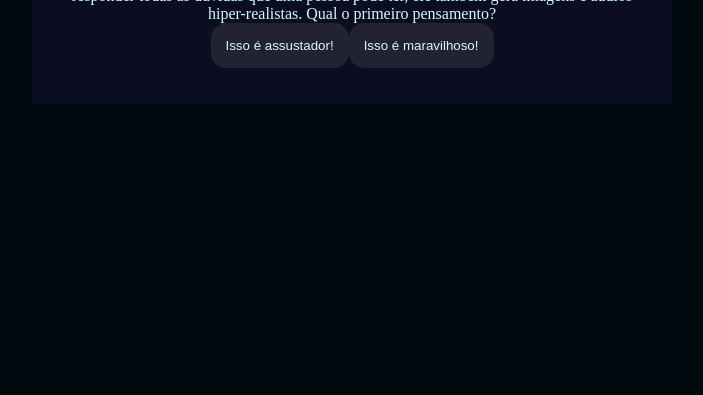
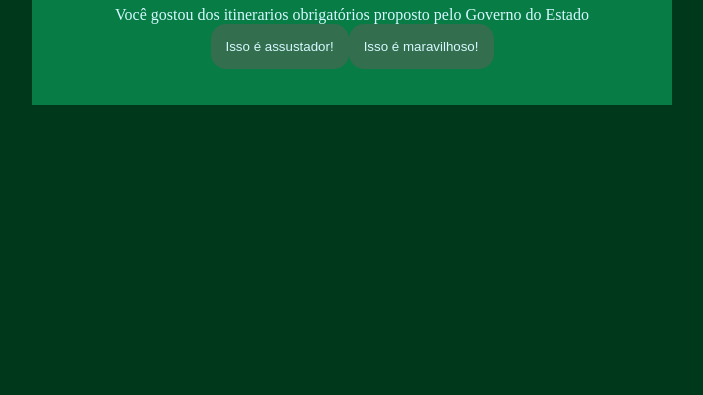
Before and after one commit to gustavolimalaves/segundo-trimestre, a plain HTML site: page index.html in a window 1280 px wide. Shown: the part 421-816 px from the top of the page, without its empty margins (288-991 px from the left). Drawn offline with Linux system fonts and the light colour scheme.

Commit message:
Add files via upload

```diff
--- a/index.html
+++ b/index.html
@@ -8,7 +8,7 @@
 </head>
 <body>
     <div class="caixa-principal">
-        <h1>Você decide o futuro da IA</h1>
+        <h1>O que você mudaria na educação pública do Paraná?</h1>
         <div class="caixa-perguntas"></div>
         <div class="caixa-alternativas"></div>
         <div class="caixa-resultado">
--- a/script.js
+++ b/script.js
@@ -6,67 +6,67 @@ const textoResultado = document.querySelector(".texto-resultado");
 
 const perguntas = [
     {
-        enunciado: "Assim que saiu da escola você se depara com uma nova tecnologia, um chat que consegue responder todas as dúvidas que uma pessoa pode ter, ele também gera imagens e áudios hiper-realistas. Qual o primeiro pensamento?",
+        enunciado: "Você gostou dos itinerarios obrigatórios proposto pelo Governo do Estado",
         alternativas: [
             {
                 texto: "Isso é assustador!",
-                afirmacao: "No início ficou com medo do que essa tecnologia pode fazer. "
+                afirmacao: "Esses novos componentes não agregam em uma preparação sólida para ENEM e vestibulares."
             },
             {
                 texto: "Isso é maravilhoso!",
-                afirmacao: "Quis saber como usar IA no seu dia a dia."
+                afirmacao: "Me ajudou a me encontrar na área em que eu sou mais aplicado (a)."
             }
         ]
     },
     {
-        enunciado: "Com a descoberta desta tecnologia, chamada Inteligência Artificial, uma professora de tecnologia da escola decidiu fazer uma sequência de aulas sobre esta tecnologia. No fim de uma aula ela pede que você escreva um trabalho sobre o uso de IA em sala de aula. Qual atitude você toma?",
+        enunciado: "Em relação com a merenda escolar, você gosta de ser obrigado a pegar todas as opções, sem escolher o que você vai comer?",
         alternativas: [
             {
-                texto: "Utiliza uma ferramenta de busca na internet que utiliza IA para que ela ajude a encontrar informações relevantes para o trabalho e explique numa linguagem que facilite o entendimento.",
-                afirmacao: "Conseguiu utilizar a IA para buscar informações úteis."
+                texto: "Com certeza não.",
+                afirmacao: "Com essa ação eu sou obrigado a pegar comida que eu não quero para jogar no lixo."
             },
             {
-                texto: "Escreve o trabalho com base nas conversas que teve com colegas, algumas pesquisas na internet e conhecimentos próprios sobre o tema.",
-                afirmacao: "Sentiu mais facilidade em utilizar seus próprios recursos para escrever seu trabalho."
+                texto: "Sim, eu gosto.",
+                afirmacao: "Assim, todos os alunos terão seu pratos iguais, sem distinção."
             }
         ]
     },
     {
-        enunciado: "Após a elaboração do trabalho escrito, a professora realizou um debate entre a turma para entender como foi realizada a pesquisa e escrita. Nessa conversa também foi levantado um ponto muito importante: como a IA impacta o trabalho do futuro. Nesse debate, como você se posiciona?",
+        enunciado: "Você gosta de ficar um dia inteiro da sua semana na escola, sabendo que são 10 horas de aula?",
         alternativas: [
             {
-                texto: "Defende a ideia de que a IA pode criar novas oportunidades de emprego e melhorar habilidades humanas.",
-                afirmacao: "Vem impulsionando a inovação na área de IA e luta para abrir novos caminhos profissionais com IA."
+                texto: "Sim, eu gosto.",
+                afirmacao: "Assim, eu posso ficar fora de casa, o que mais gosto."
             },
             {
-                texto: "Me preocupo com as pessoas que perderão seus empregos para máquinas e defendem a importância de proteger os trabalhadores.",
-                afirmacao: "Sua preocupação com as pessoas motivou a criar um grupo de estudos entre trabalhadores para discutir meios de utilização de IA de forma ética."
+                texto: "Definitivamnte não.",
+                afirmacao: "Além de ficar cansado para a semana toda, diminiu o rendimento e concentração."
             }
         ]
     },
     {
-        enunciado: "Ao final da discussão, você precisou criar uma imagem no computador que representasse o que pensa sobre IA. E agora?",
+        enunciado: "O seu colégio oferta conforto e recuros para uma boa preparação acadêmica",
         alternativas: [
             {
-                texto: "Criar uma imagem utilizando uma plataforma de design como o Paint.",
-                afirmacao: "Notou também que muitas pessoas não sabem ainda utilizar as ferramentas tradicionais e decidiu compartilhar seus conhecimentos de design utilizando ferramentas de pintura digital para iniciantes."
+                texto: "Infelizmente não.",
+                afirmacao: "Nem o mínimo é oferecido. Ex: ar condicionado, internet, projetores."
             },
             {
-                texto: "Criar uma imagem utilizando um gerador de imagem de IA.",
-                afirmacao: "Acelerou o processo de criação de trabalhos utilizando geradores de imagem e agora consegue ensinar pessoas que sentem dificuldades em desenhar manualmente como utilizar também!"
+                texto: "Sim oferece.",
+                afirmacao: "É muito bom e confortável estudar no meu colégio, com todos os recursos meu rendimento é bem maior."
             }
         ]
     },
     {
-        enunciado: "Você tem um trabalho em grupo de biologia para entregar na semana seguinte, o andamento do trabalho está um pouco atrasado e uma pessoa do seu grupo decidiu fazer com ajuda da IA. O problema é que o trabalho está totalmente igual ao do chat. O que você faz? ",
+        enunciado: "Você é a favor ou contra às plataformas de ensino?",
         alternativas: [
             {
-                texto: "Escrever comandos para o chat é uma forma de contribuir com o trabalho, por isso não é um problema utilizar o texto inteiro.",
-                afirmacao: "Infelizmente passou a utilizar a IA para fazer todas suas tarefas e agora se sente dependente da IA para tudo."
+                texto: "Sou a favor",
+                afirmacao: "Com elas, eu consigo aborver melhor os conteúdos."
             },
             {
-                texto: "O chat pode ser uma tecnologia muito avançada, mas é preciso manter a atenção pois toda máquina erra, por isso revisar o trabalho e contribuir com as perspectivas pessoais é essencial.",
-                afirmacao: "Percebeu que toda IA reproduz orientações baseadas na empresa que programou e muito do que o chat escrevia não refletia o que pensava e por isso sabe que os textos gerados pela IA devem servir como auxílio e não resultado final. "
+                texto: "Sou contra",
+                afirmacao: "Além de aumentar o uso no celular, é difícil de absorver, e também, não nos importamos em fazer corretamente."
             }
         ]
     },
@@ -105,7 +105,7 @@ function respostaSelecionada(opcaoSelecionada) {
 }
 
 function mostraResultado() {
-    caixaPerguntas.textContent = "Em 2049...";
+    caixaPerguntas.textContent = "Atualmente...";
     textoResultado.textContent = historiaFinal;
     caixaAlternativas.textContent = "";
 }
--- a/style.css
+++ b/style.css
@@ -1,8 +1,8 @@
 :root{
-    --cor-fundo: #01080E ;
-    --cor-principal: #0B0D20 ;
-    --cor-secundaria: #212333;
-    --cor-destaque: #2BDEFD;
+    --cor-fundo: #00381c ;
+    --cor-principal: #077c45 ;
+    --cor-secundaria: #336e4e;
+    --cor-destaque: #2bfd82;
     --cor-texto: #D7F9FF;
 
 }
```
